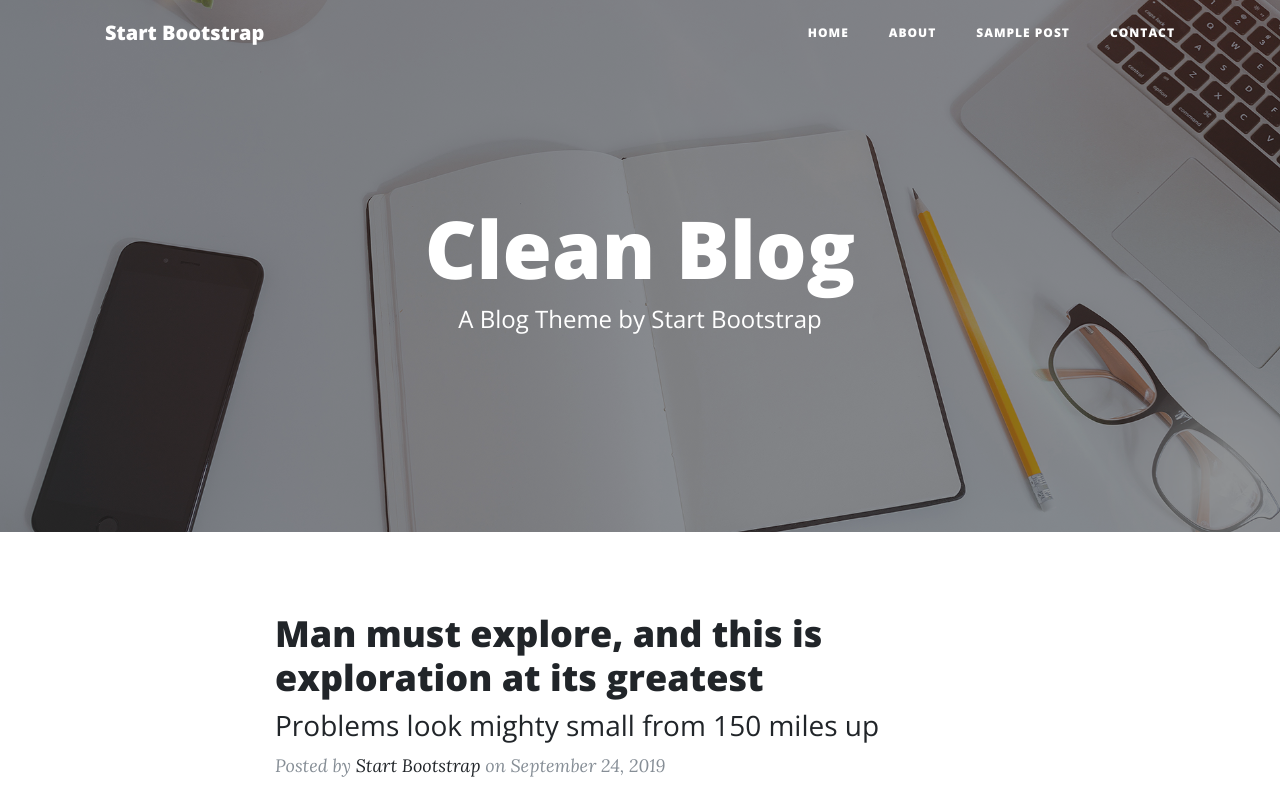
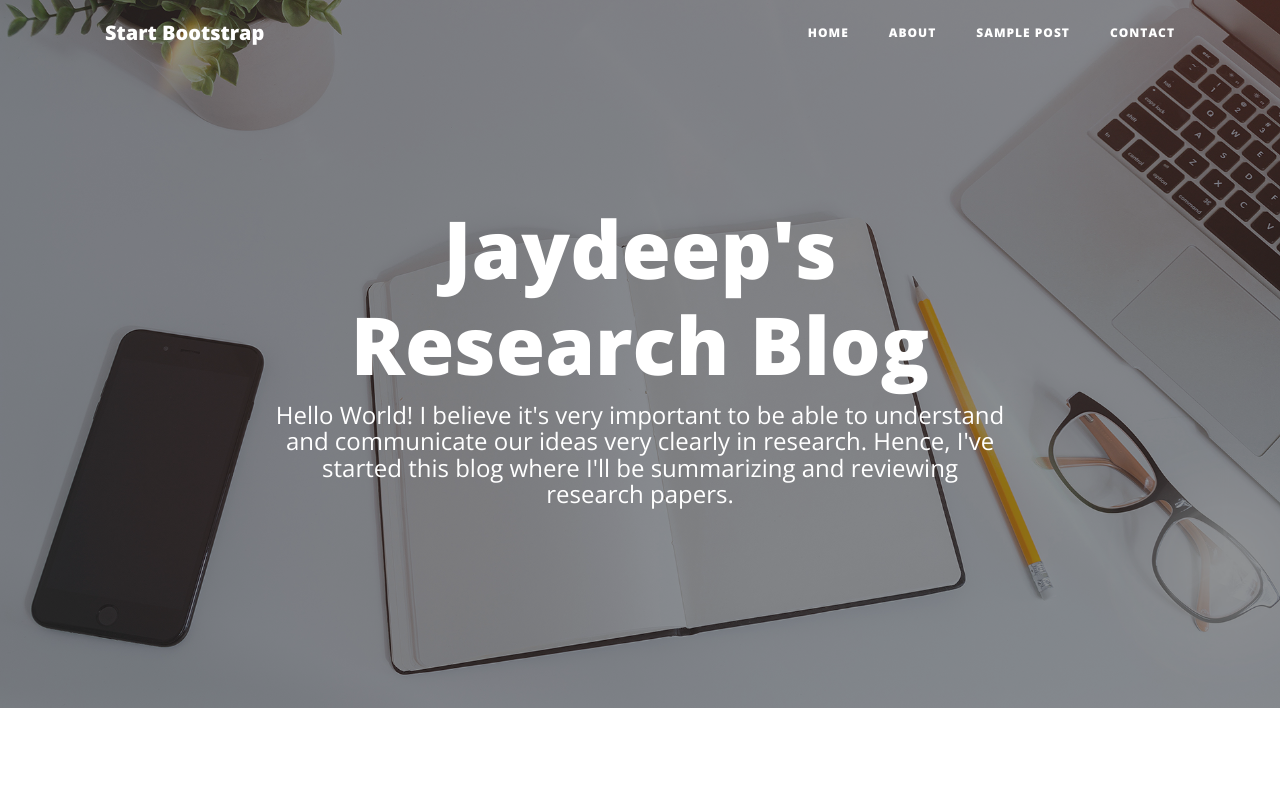
Before and after one commit to researchblog/researchblog.github.io, a website: page index.html in a window 1280 px wide. Shown: the top 785 px of the page. Drawn offline with nearby package versions, Linux system fonts and the light colour scheme.

Commit message:
Update index.html

```diff
--- a/index.html
+++ b/index.html
@@ -59,8 +59,8 @@
       <div class="row">
         <div class="col-lg-8 col-md-10 mx-auto">
           <div class="site-heading">
-            <h1>Clean Blog</h1>
-            <span class="subheading">A Blog Theme by Start Bootstrap</span>
+            <h1>Jaydeep's Research Blog</h1>
+            <span class="subheading">Hello World! I believe it's very important to be able to understand and communicate our ideas very clearly in research. Hence, I've started this blog where I'll be summarizing and reviewing research papers. </span>
           </div>
         </div>
       </div>
```
